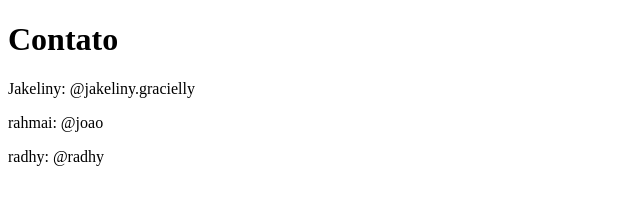
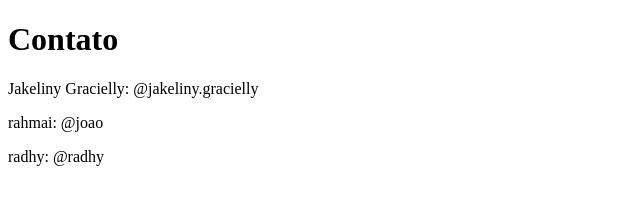
Before and after one commit to EduardoAlmeidaSilva/github-for-teams, a plain HTML site: page contato.html in a window 1280 px wide. Shown: the whole page, without its empty margins (0-640 px from the left). Drawn offline with Linux system fonts and the light colour scheme.

Commit message:
return @ profile to github profile and add my last name

```diff
--- a/contato.html
+++ b/contato.html
@@ -8,7 +8,7 @@
 </head>
 <body>
     <h1>Contato</h1>
-    <p>Jakeliny: @jakeliny.gracielly</p>
+    <p>Jakeliny Gracielly: @jakeliny.gracielly</p>
     <p>rahmai: @joao</p>
     <p>radhy: @radhy</p>
 </body>
```
